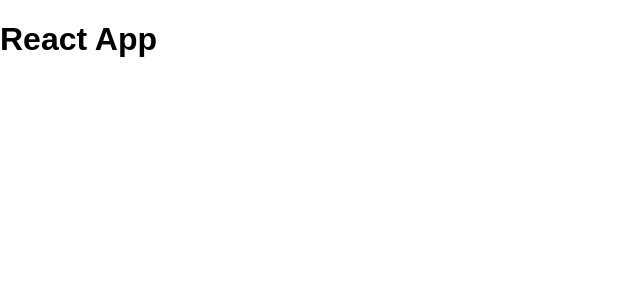
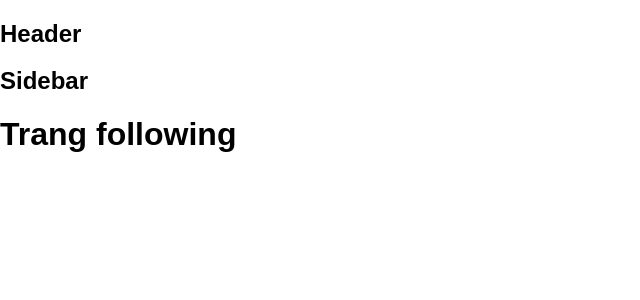
Before and after one commit to ducvo77/zingmp3_reactjs-old, a React (Create React App) app: page /folowing in a window 1280 px wide. Shown: the top 300 px of the page, without its empty margins (0-640 px from the left). Built offline with nearby package versions, Linux system fonts and the light colour scheme; a web font is replaced by a local one.

Commit message:
Cài đặt react-router-dom, cấu hình layout dự án

```diff
--- a/package.json
+++ b/package.json
@@ -9,6 +9,7 @@
     "normalize.css": "^8.0.1",
     "react": "^18.2.0",
     "react-dom": "^18.2.0",
+    "react-router-dom": "^6.8.1",
     "react-scripts": "5.0.1",
     "web-vitals": "^2.1.4"
   },
--- a/src/App.js
+++ b/src/App.js
@@ -1,8 +1,30 @@
+import { BrowserRouter as Router, Routes, Route } from "react-router-dom";
+
+import { publicRoutes } from "~/routes";
+import { MainLayout } from "~/layouts";
+
 function App() {
   return (
-    <div className="App">
-      <h1>React App</h1>
-    </div>
+    <Router>
+      <div className="App">
+        <Routes>
+          {publicRoutes.map((publicRoute, idx) => {
+            const Page = publicRoute.compenent;
+            return (
+              <Route
+                key={idx}
+                path={publicRoute.path}
+                element={
+                  <MainLayout>
+                    <Page />
+                  </MainLayout>
+                }
+              />
+            );
+          })}
+        </Routes>
+      </div>
+    </Router>
   );
 }
 
--- a/src/components/GlobalStyles/GlobalStyles.scss
+++ b/src/components/GlobalStyles/GlobalStyles.scss
@@ -305,6 +305,10 @@
   --font-family-primary: "Inter";
 }
 
+* {
+  box-sizing: border-box;
+}
+
 html {
   font-size: 62.5%;
 }
@@ -313,3 +317,7 @@
   font-family: var(--font-family-primary), sans-serif;
   font-size: 1.6rem;
 }
+
+li {
+  list-style: none;
+}
--- /dev/null
+++ b/src/layouts/MainLayouts/Header/index.js
@@ -0,0 +1,5 @@
+function Header() {
+  return <h2>Header</h2>;
+}
+
+export default Header;
--- /dev/null
+++ b/src/layouts/MainLayouts/Sidebar/index.js
@@ -0,0 +1,5 @@
+function Sidebar() {
+  return <h2>Sidebar</h2>;
+}
+
+export default Sidebar;
--- /dev/null
+++ b/src/layouts/MainLayouts/index.js
@@ -0,0 +1,16 @@
+import Header from "./Header";
+import Sidebar from "./Sidebar";
+
+function MainLayout({ children }) {
+  return (
+    <div>
+      <Header />
+      <div className="container">
+        <Sidebar />
+        <div className="content">{children}</div>
+      </div>
+    </div>
+  );
+}
+
+export default MainLayout;
--- /dev/null
+++ b/src/layouts/index.js
@@ -0,0 +1 @@
+export { default as MainLayout } from "./MainLayouts";
--- /dev/null
+++ b/src/pages/Following/index.js
@@ -0,0 +1,5 @@
+function Folowing() {
+  return <h1>Trang following</h1>;
+}
+
+export default Folowing;
--- /dev/null
+++ b/src/pages/Home/index.js
@@ -0,0 +1,5 @@
+function Home() {
+  return <h1>Trang Home</h1>;
+}
+
+export default Home;
--- /dev/null
+++ b/src/pages/Radio/index.js
@@ -0,0 +1,5 @@
+function Radio() {
+  return <h1>Trang Radio</h1>;
+}
+
+export default Radio;
--- /dev/null
+++ b/src/pages/Zingchart/idnex.js
@@ -0,0 +1,5 @@
+function Zingchart() {
+  return <h1>Trang Zingchart</h1>;
+}
+
+export default Zingchart;
--- /dev/null
+++ b/src/routes/index.js
@@ -0,0 +1,29 @@
+import Home from "~/pages/Home";
+import Zingchart from "~/pages/Zingchart/idnex";
+import Radio from "~/pages/Radio";
+import Folowing from "~/pages/Following";
+
+//Public Routes
+const publicRoutes = [
+  {
+    path: "/",
+    compenent: Home,
+  },
+  {
+    path: "/zingchart",
+    compenent: Zingchart,
+  },
+  {
+    path: "/radio",
+    compenent: Radio,
+  },
+  {
+    path: "/folowing",
+    compenent: Folowing,
+  },
+];
+//Private Routes
+
+const privateRoutes = [];
+
+export { publicRoutes, privateRoutes };
```
Also changed, not shown: 1 other file (tests, documents, lock files or other folders).
